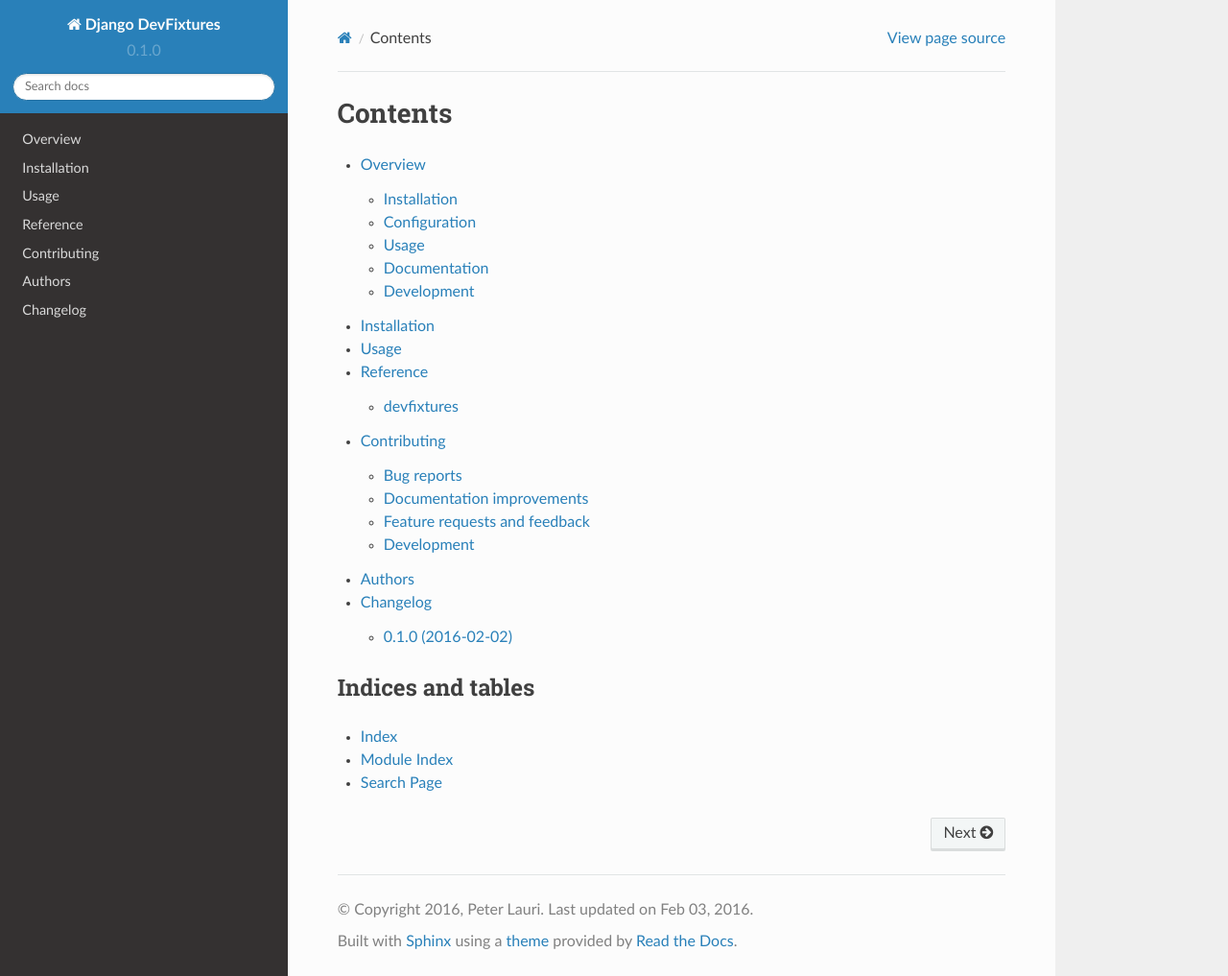
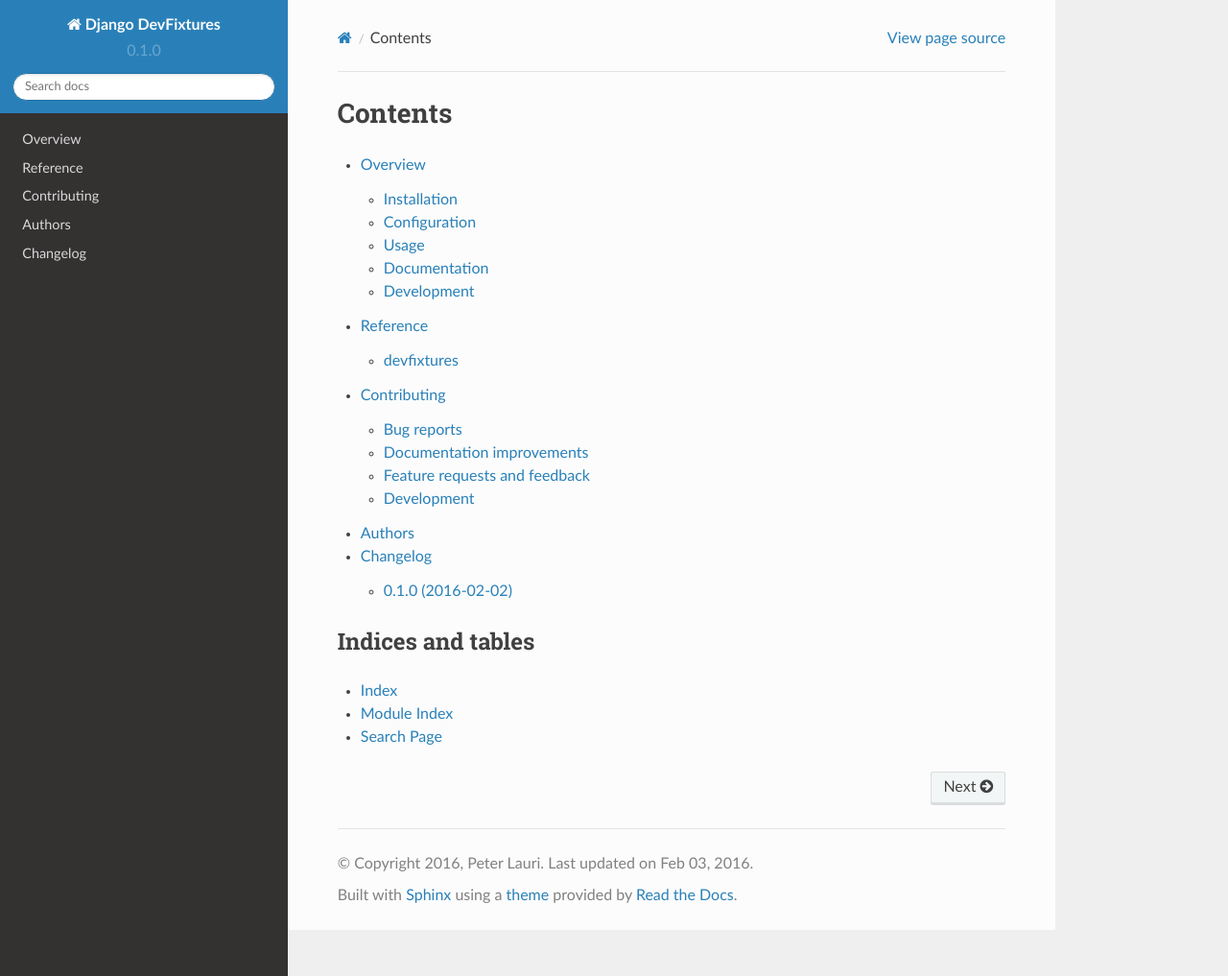
Before and after one commit to dolphinkiss/django-devfixtures, a Sphinx documentation site: the page built from docs/index.rst, in a window 1280 px wide and 1017 px high. Shown: the whole window at 96% size. Built offline with Sphinx 7.4.7 and the Read the Docs theme 2.0.0, drawn with Linux system fonts in a browser that asks for light colours.

Commit message:
removed installation/usage sub sections, as they are already in the readme

```diff
--- a/docs/index.rst
+++ b/docs/index.rst
@@ -6,8 +6,6 @@
    :maxdepth: 2
 
    readme
-   installation
-   usage
    reference/index
    contributing
    authors
--- a/docs/installation.rst
+++ /dev/null
@@ -1,7 +0,0 @@
-============
-Installation
-============
-
-At the command line::
-
-    pip install django-devfixtures
--- a/docs/usage.rst
+++ /dev/null
@@ -1,7 +0,0 @@
-=====
-Usage
-=====
-
-To use Django DevFixtures in a project::
-
-	import devfixtures
```
